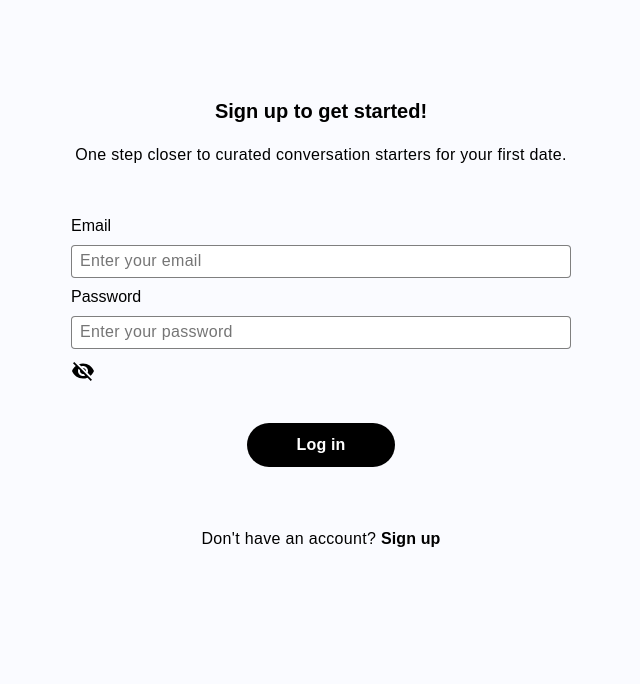
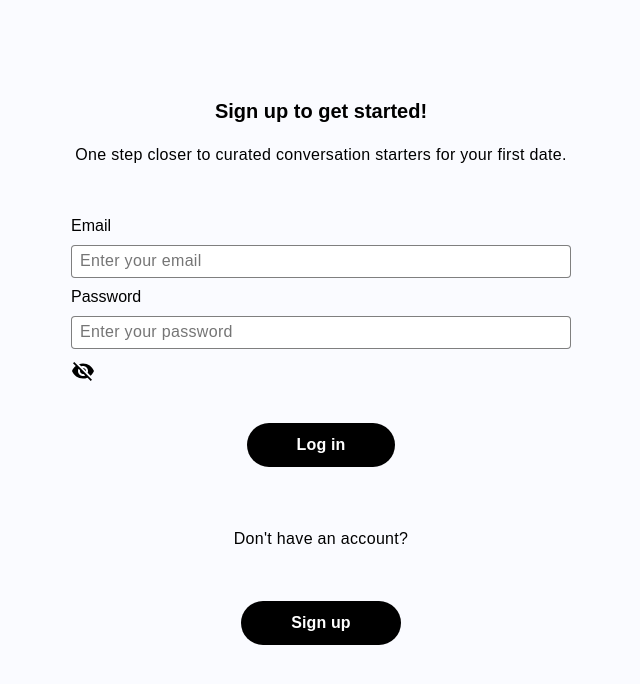
Before and after one commit to firstly-colab/firstly-frontEnd, a React (Create React App) app: page /login in a window 1280 px wide. Shown: the top 684 px of the page, without its empty margins (319-959 px from the left). Built offline with nearby package versions, Linux system fonts and the light colour scheme; a web font is replaced by a local one.

Commit message:
changed the href links to button

```diff
--- a/src/Components/LoginPage.js
+++ b/src/Components/LoginPage.js
@@ -39,6 +39,10 @@ const LoginPage = () => {
 		login();
 	};
 
+	const goToLogin = () => {
+		navigate('/signup')
+	}
+
 	return (
         <div className="login">
 			<div className="wrapper">
@@ -69,7 +73,8 @@ const LoginPage = () => {
 					{message && <p> {message} </p>}
 					<button onClick={handleSubmit}>Log in</button>
 				</form>
-				<p>Don't have an account? <a href= "/signup"> Sign up </a></p>
+				<p>Don't have an account?</p>
+				<button onClick = {goToLogin}> Sign up </button>
 			</div>
 		</div>
 	);
--- a/src/Components/SignupPage.js
+++ b/src/Components/SignupPage.js
@@ -39,6 +39,9 @@ const SignupPage = () => {
         register()
     }
 
+	const goToSignup = () => {
+		navigate('/login')
+	}
 
     return (
         <div className="signup">
@@ -80,7 +83,8 @@ const SignupPage = () => {
 					{message && <p> {message} </p>}
 					<button onClick={handleSubmit}>Sign up</button>
 				</form>
-				<p>Already have an account? <a href= "/login"> Log in </a></p>
+				<p>Already have an account? </p>
+				<button onClick = {goToSignup}> Log in </button>
 			</div>
 		</div>
     )
```
